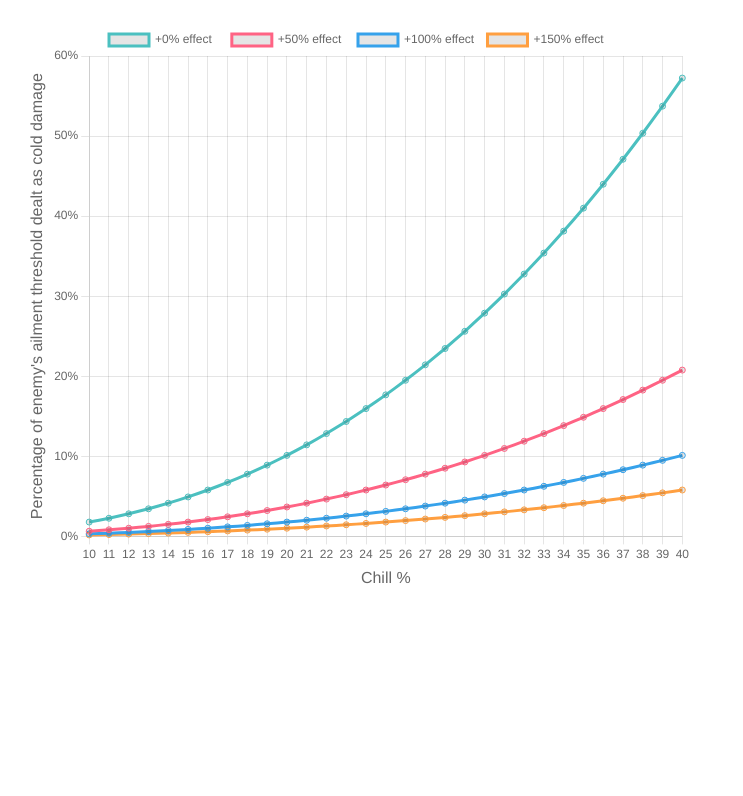
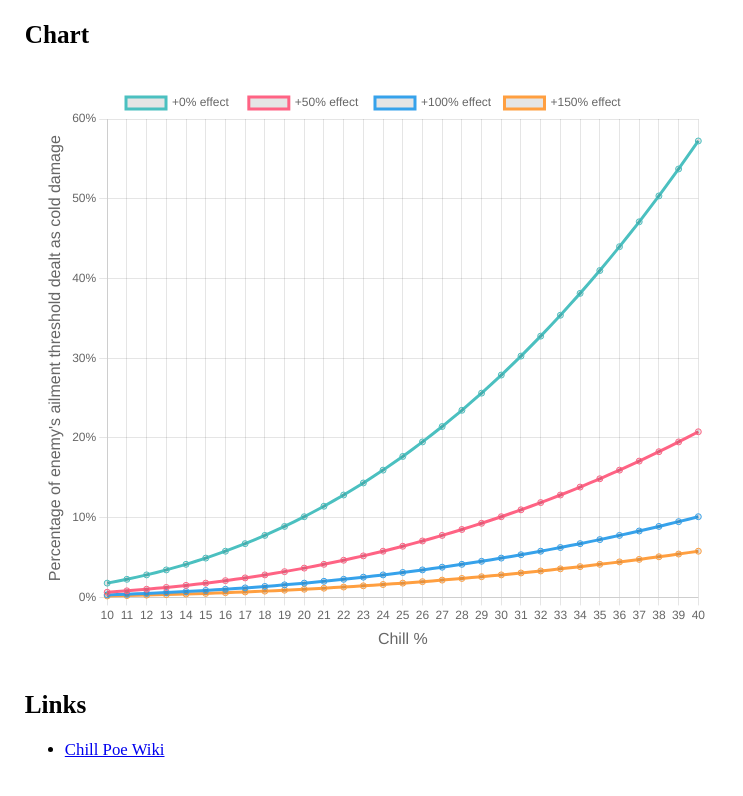
Before and after one commit to shonya3/chill-charts, a website built with Vite: page index.html in a window 1280 px wide. Shown: the whole page, without its empty margins (0-743 px from the left). Built offline with nearby package versions, Linux system fonts and the light colour scheme.

Commit message:
add links section

```diff
--- a/index.html
+++ b/index.html
@@ -22,5 +22,15 @@
 
 		<script type="module" src="/src/main.ts"></script>
 	</head>
-	<body></body>
+	<body>
+		<h2>Chart</h2>
+		<damage-threshold-chart></damage-threshold-chart>
+
+		<h2>Links</h2>
+		<ul>
+			<li>
+				<a href="https://www.poewiki.net/wiki/Chill">Chill Poe Wiki</a>
+			</li>
+		</ul>
+	</body>
 </html>
--- a/src/main.ts
+++ b/src/main.ts
@@ -1,4 +1,2 @@
 import './style.css';
 import './chart/threshold/damage-threshold-chart';
-
-document.body.innerHTML = '<damage-threshold-chart>';
--- a/src/style.css
+++ b/src/style.css
@@ -0,0 +1,7 @@
+:root {
+	font-size: 1.05rem;
+}
+
+body {
+	padding-inline: 1rem;
+}
```
